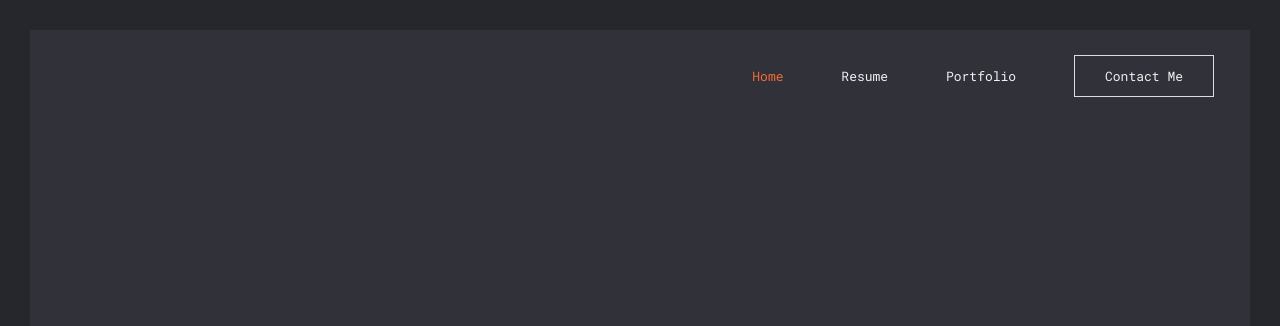
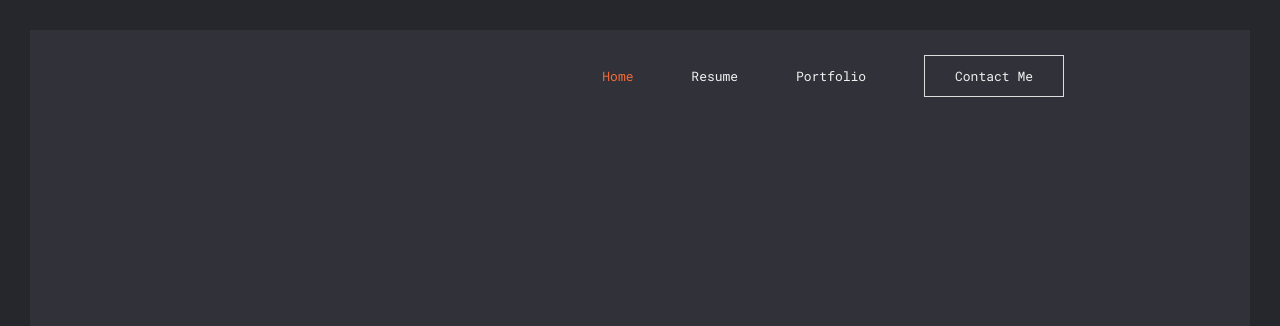
Before and after one commit to jhayrdmz/jhayrdmz.github.io, a plain HTML site: page index.html in a window 1280 px wide. Shown: the top 326 px of the page. Drawn offline with nearby package versions, Linux system fonts and the light colour scheme; files whose address does not match are found by name.

Commit message:
fix: landing page navigation max width

```diff
--- a/css/custom.css
+++ b/css/custom.css
@@ -56,9 +56,11 @@ header{transition:all .6s ease 0s}header.active{opacity:1!important;visibility:v
 @media (min-width: 841px) {
   .container > header {
     top: 40px !important;
-    left: 40px !important;
-    right: 40px !important;
-    width: auto !important;
+    left: 0 !important;
+    right: 0 !important;
+    margin: 0 auto;
+    /* match section content width: wrapper (max 1060px, inside 30px page margins) minus 80px side padding */
+    width: calc(min(1060px, 100vw - 60px) - 160px) !important;
     border: 1px solid transparent;
     border-radius: 24px;
     background: transparent !important;
```
